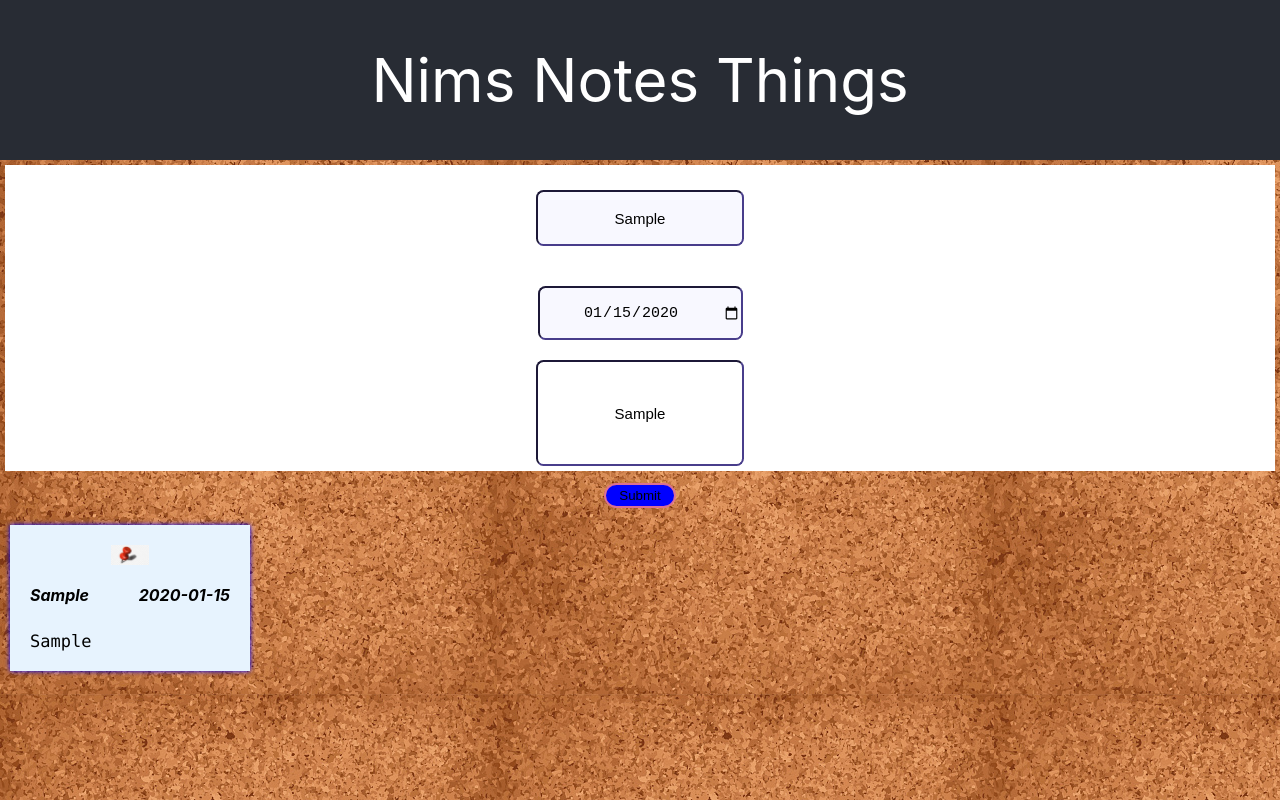
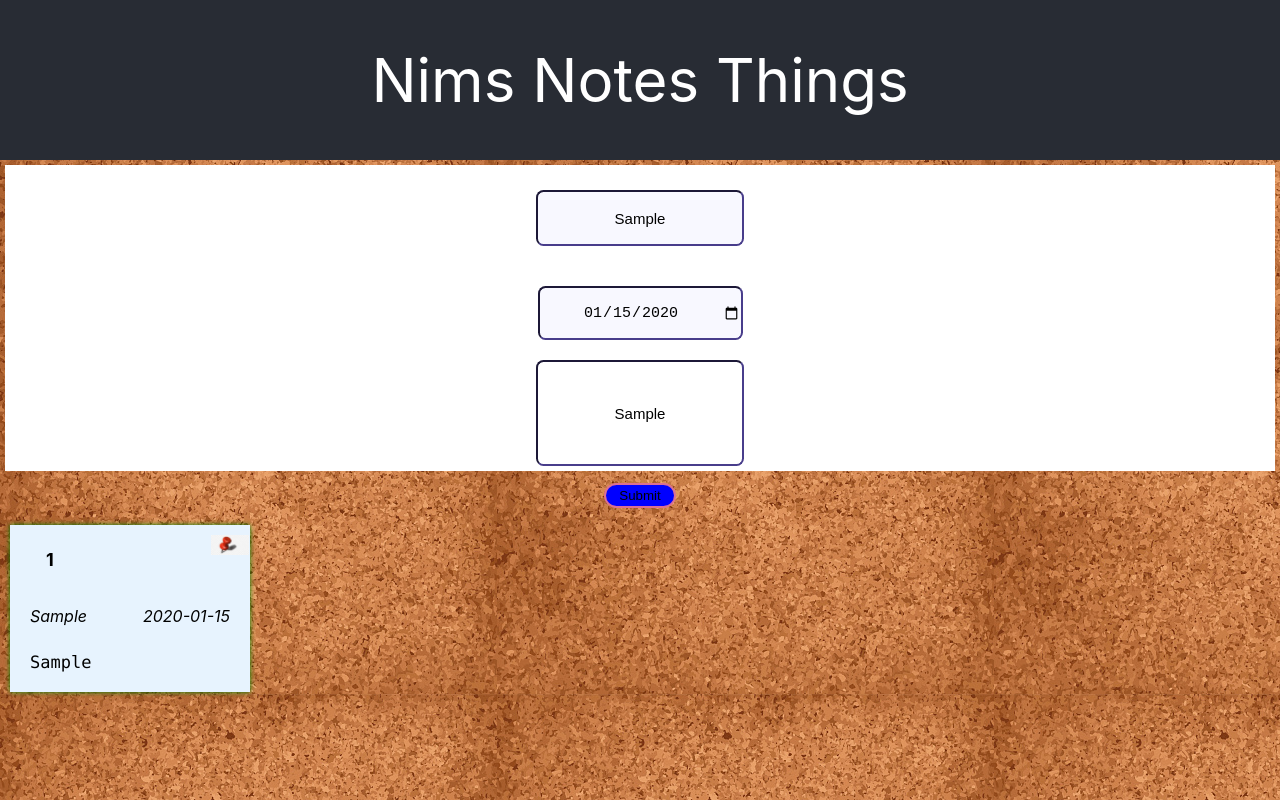
Before and after one commit to nf2000/nims-notes-things, a React (Create React App) app in the folder nims-notes-things/: page / in a window 1280 px wide. Both pictures are taken after typing "Sample", "2020-01-15", "Sample" into the empty fields and a click on the button "Submit". Built offline with nearby package versions, Linux system fonts and the light colour scheme.

Commit message:
preitter format

```diff
--- a/nims-notes-things/src/components/notes.js
+++ b/nims-notes-things/src/components/notes.js
@@ -10,11 +10,15 @@ function Notes() {
 
   return (
     <div>
-      {notes.map((n) => {
+      {notes.map((n, index) => {
+        console.log(index);
         return (
           <div>
             <Note>
-              <img src={Pin} height={20} alt="" />
+              <PinImage>
+                <img src={Pin} height={20} alt="" />{" "}
+              </PinImage>
+              <NoteNumber> {index + 1}</NoteNumber>
               <Header>
                 <p>{n.name}</p>
                 <p>{n.date}</p>
@@ -36,7 +40,7 @@ const Note = styled.div`
   margin: 10px;
   padding: 20px;
   float: left;
-  box-shadow:  0 0 5px blue;
+  box-shadow:  0 0 5px green;
   }
 `;
 
@@ -46,7 +50,6 @@ const Header = styled.div`
   font-style: italic;
   justify-content: space-between;
   margin-bottom: 10px;
-  font-weight: bold;
   }
 `;
 
@@ -56,3 +59,17 @@ const Content = styled.div`
   font-family: "Lucida Console", "Courier New", monospace;
   }
 `;
+
+const NoteNumber = styled.div`
+  position: relative;
+  right: 80px;
+  bottom: 20px;
+  font-size: 18px;
+  font-weight: bold;
+`;
+
+const PinImage = styled.div`
+  position: relative;
+  left: 100px;
+  bottom: 10px;
+`;
```
